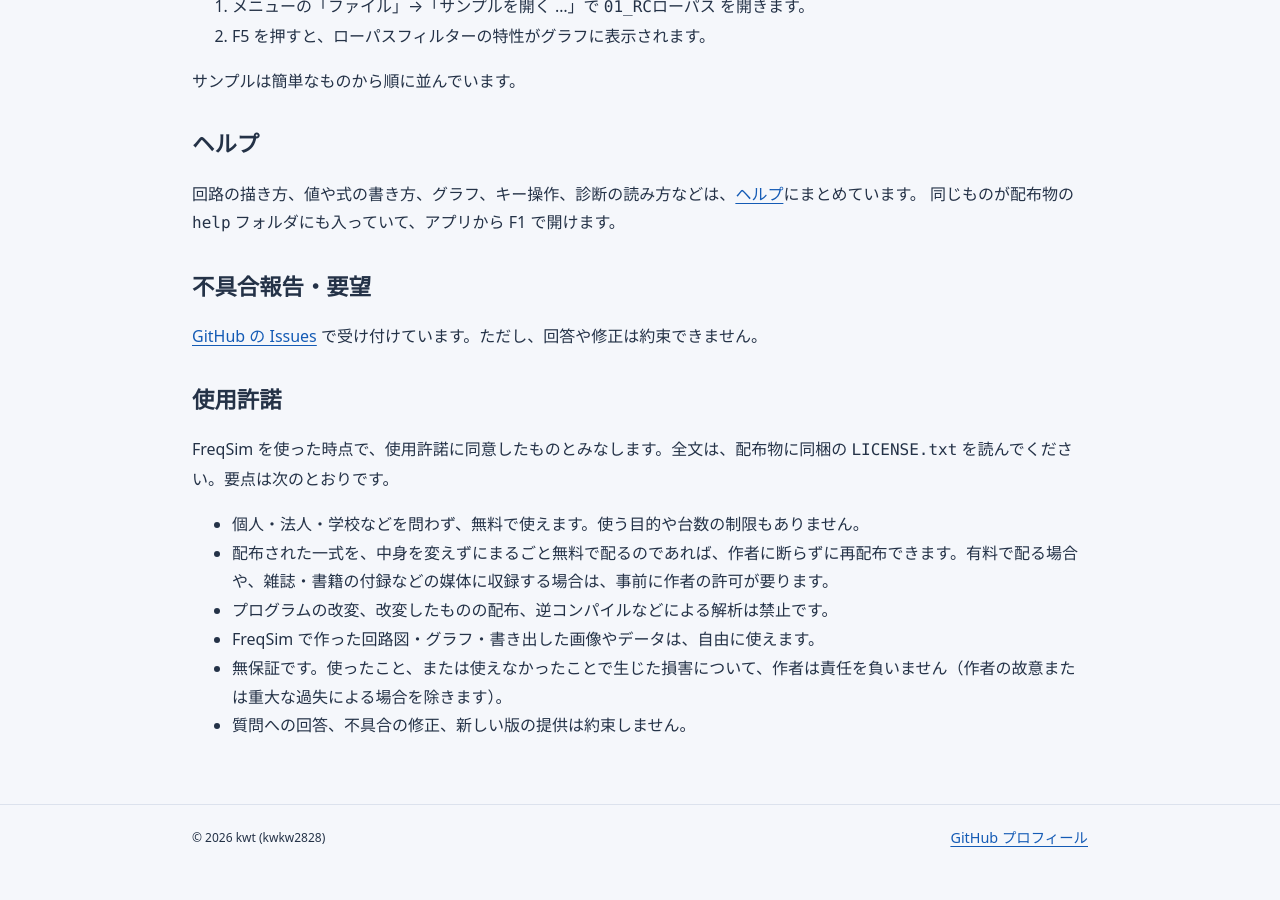
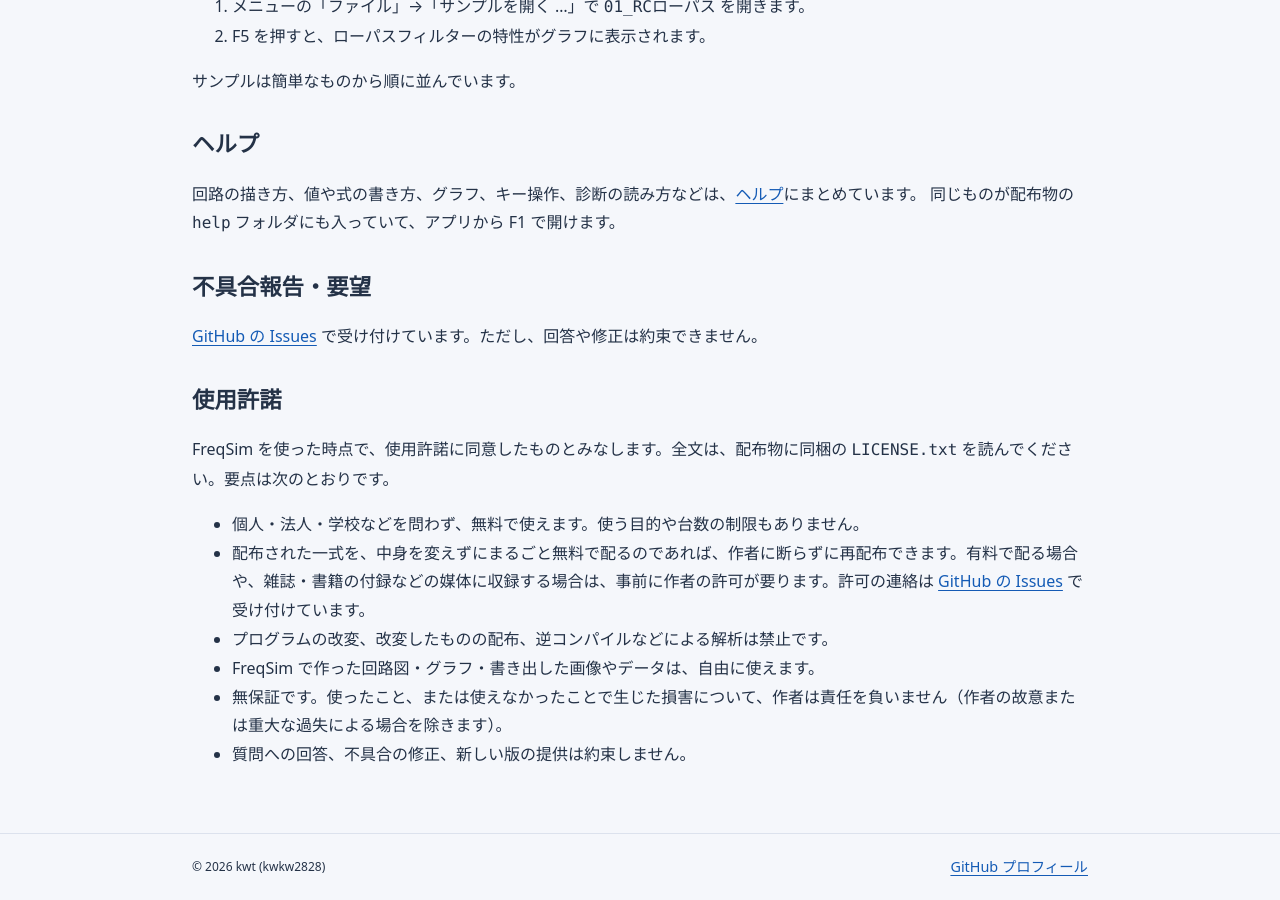
Before and after one commit to kwkw2828/kwkw2828.github.io, a Jekyll site: the page built from _software/freqsim.md, in a window 1280 px wide and 900 px high, scrolled down 2390 px. Built offline with Jekyll 4.4.1, drawn with Linux system fonts in a browser that asks for light colours; before the commit the page ends 3261 px from its top, so only the background shows below that.

Commit message:
FreqSim の再配布の許可の連絡先を Issues と書く
Co-Authored-By: Claude Opus 5.5 <noreply@anthropic.com>

```diff
--- a/_software/freqsim.md
+++ b/_software/freqsim.md
@@ -74,7 +74,7 @@ image: /assets/img/freqsim/screenshot.png
 FreqSim を使った時点で、使用許諾に同意したものとみなします。全文は、配布物に同梱の `LICENSE.txt` を読んでください。要点は次のとおりです。
 
 - 個人・法人・学校などを問わず、無料で使えます。使う目的や台数の制限もありません。
-- 配布された一式を、中身を変えずにまるごと無料で配るのであれば、作者に断らずに再配布できます。有料で配る場合や、雑誌・書籍の付録などの媒体に収録する場合は、事前に作者の許可が要ります。
+- 配布された一式を、中身を変えずにまるごと無料で配るのであれば、作者に断らずに再配布できます。有料で配る場合や、雑誌・書籍の付録などの媒体に収録する場合は、事前に作者の許可が要ります。許可の連絡は [GitHub の Issues](https://github.com/kwkw2828/FreqSim-releases/issues) で受け付けています。
 - プログラムの改変、改変したものの配布、逆コンパイルなどによる解析は禁止です。
 - FreqSim で作った回路図・グラフ・書き出した画像やデータは、自由に使えます。
 - 無保証です。使ったこと、または使えなかったことで生じた損害について、作者は責任を負いません（作者の故意または重大な過失による場合を除きます）。
```
